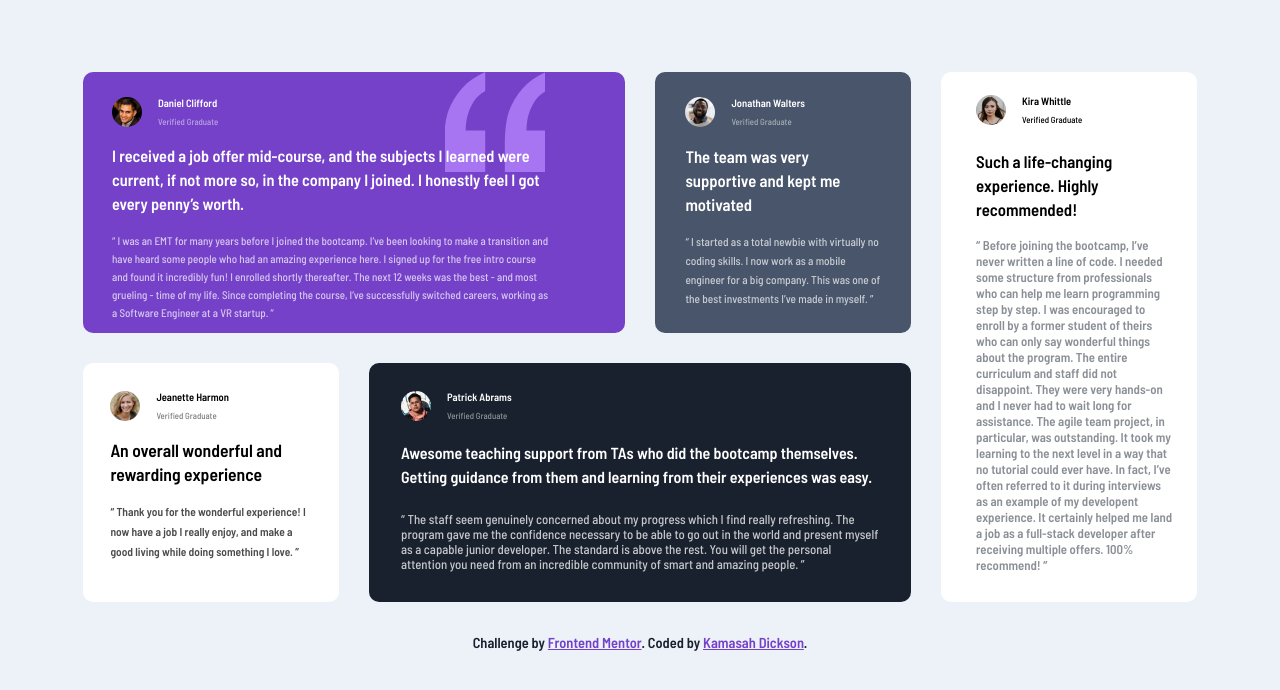
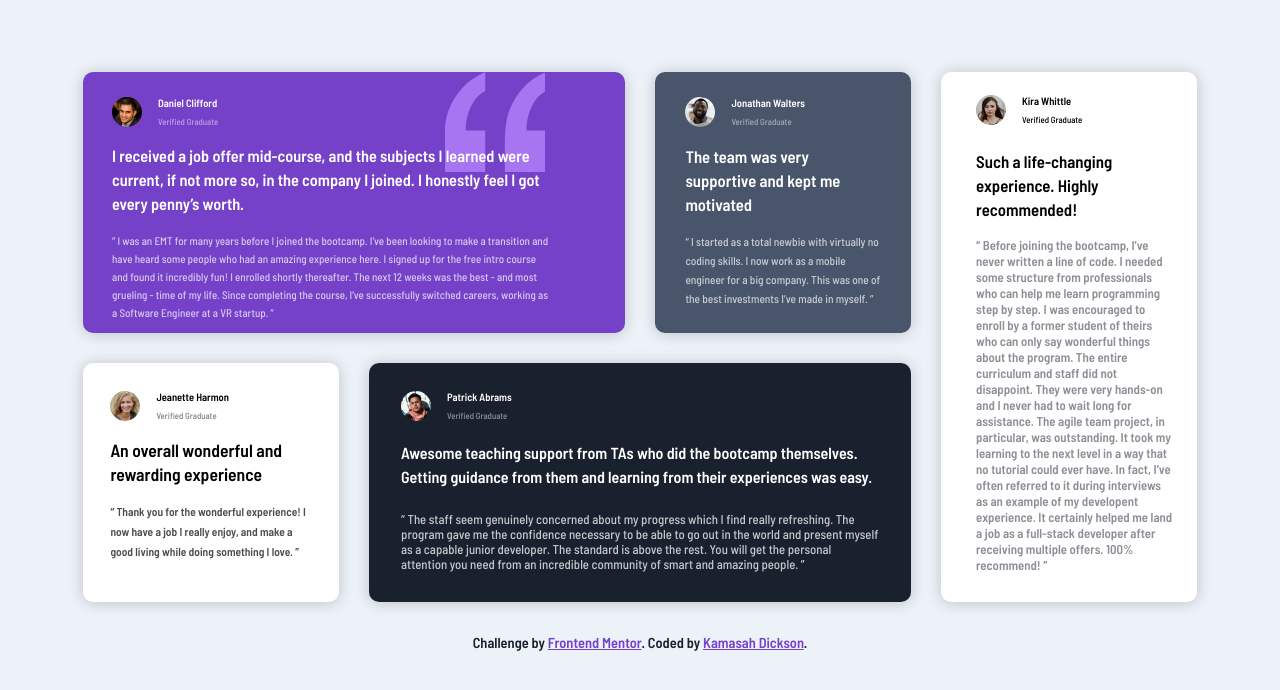
Before and after one commit to Kamasah-Dickson/Testimonial-Grid, a plain HTML site: page index.html in a window 1280 px wide. Drawn offline with Linux system fonts and the light colour scheme.

Commit message:
Update style.css

```diff
--- a/css/style.css
+++ b/css/style.css
@@ -37,6 +37,7 @@ main .container .testimonial {
 main .container .testimonial .cards {
   padding: 1.7rem 2.3rem;
   border-radius: 8px;
+  box-shadow:0px 1px 15px 0px rgba(0,0,0,0.2);
 }
 main .container .testimonial .cards .user {
   display: flex;
```
